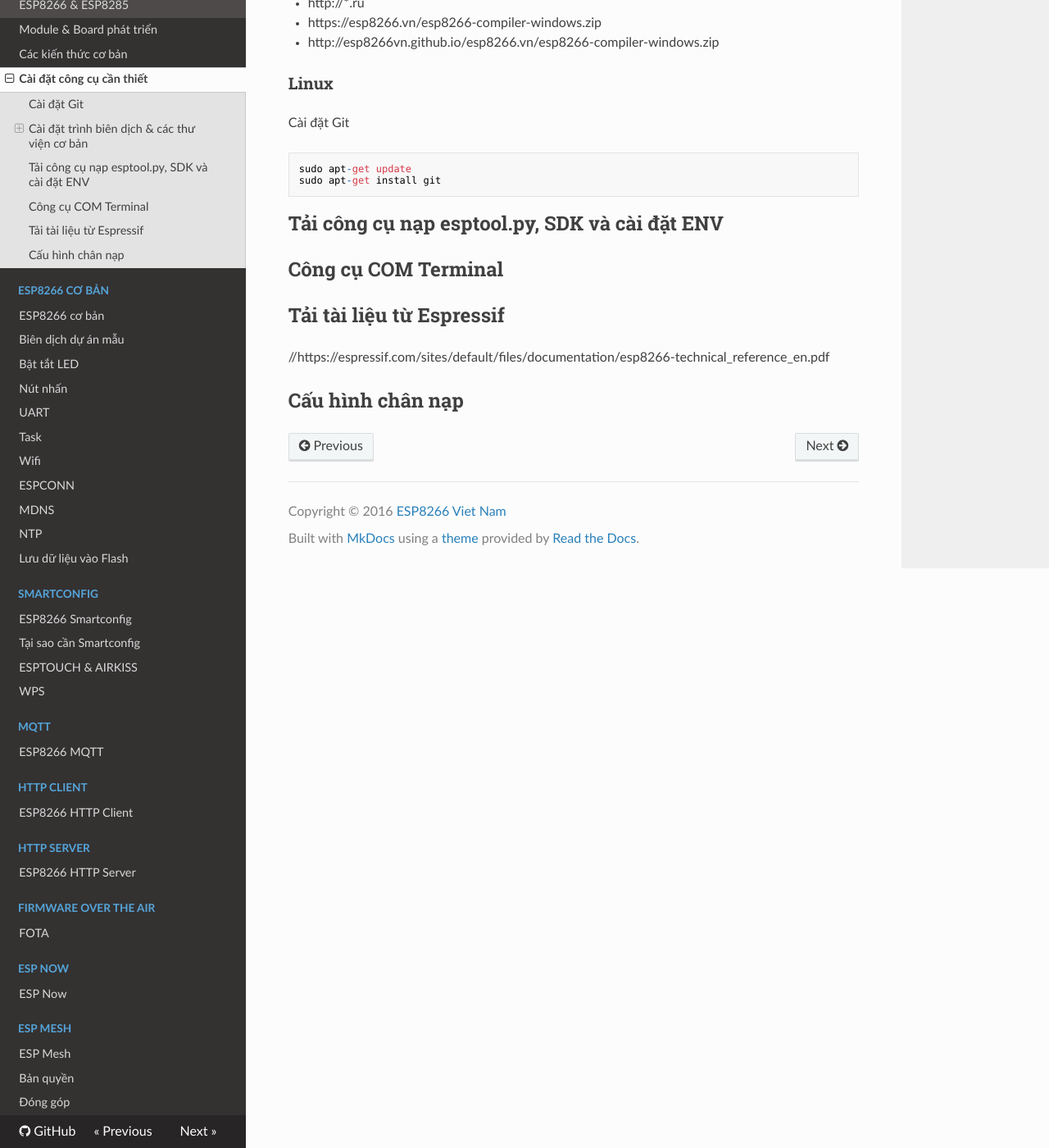
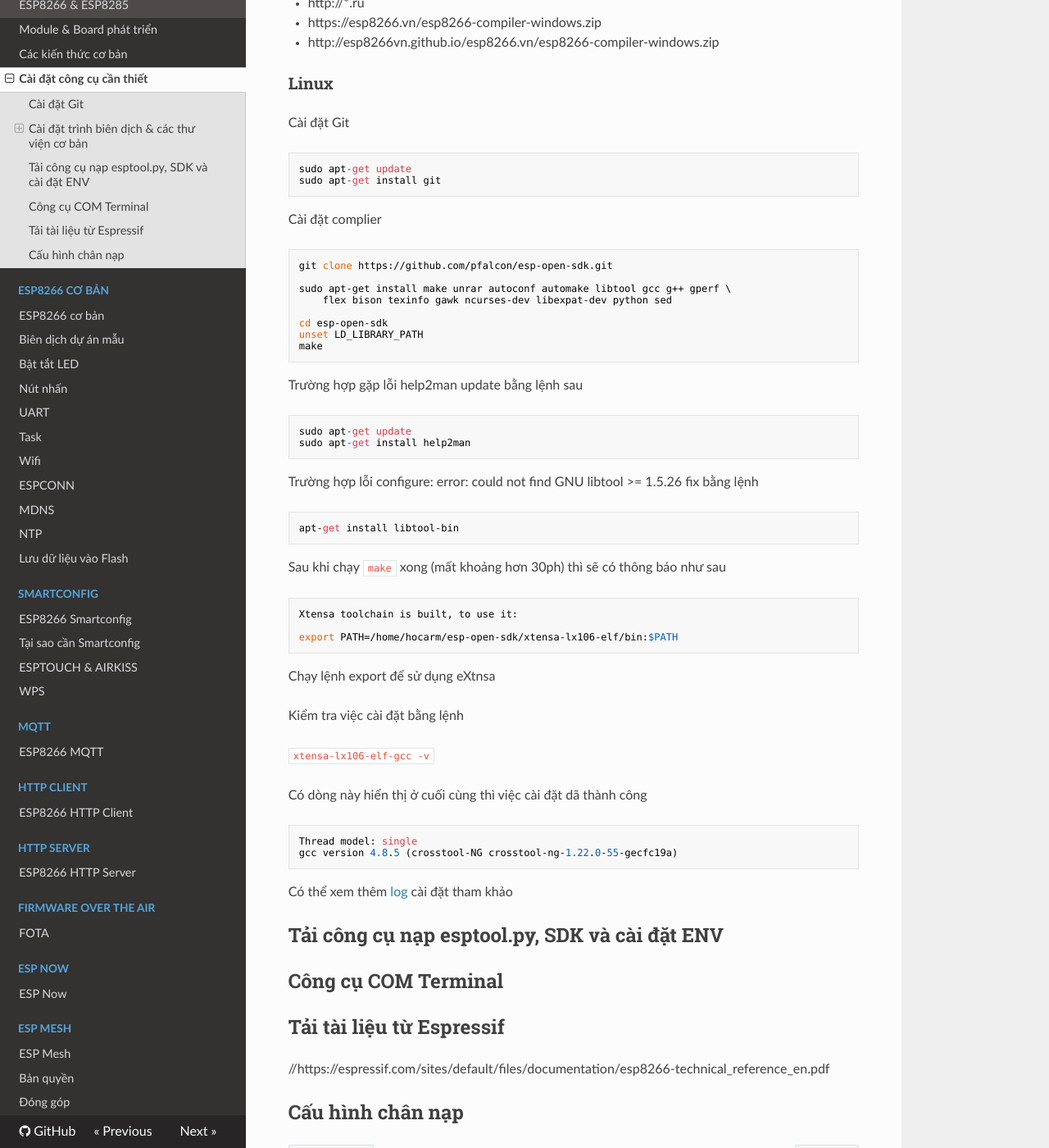
Before and after one commit to esp8266vn/esp8266.vn, an MkDocs documentation site: the page built from docs/00-introduction/05-setup-env.md, in a window 1280 px wide and 1400 px high, scrolled down 1729 px. Shown: the whole window at 82% size. Built offline with MkDocs 1.6.1, drawn with Linux system fonts in a browser that asks for light colours; nearby versions of some CDN libraries; old or Windows-style settings are respelled for this version of MkDocs.

Commit message:
Update install ubuntu

````diff
--- a/docs/00-introduction/05-setup-env.md
+++ b/docs/00-introduction/05-setup-env.md
@@ -89,6 +89,52 @@ sudo apt-get update
 sudo apt-get install git
 ```
 
+Cài đặt complier
+```
+git clone https://github.com/pfalcon/esp-open-sdk.git
+
+sudo apt-get install make unrar autoconf automake libtool gcc g++ gperf \
+    flex bison texinfo gawk ncurses-dev libexpat-dev python sed
+
+cd esp-open-sdk
+unset LD_LIBRARY_PATH
+make
+```
+
+Trường hợp gặp lỗi help2man update bằng lệnh sau
+```
+sudo apt-get update
+sudo apt-get install help2man
+```
+
+Trường hợp lỗi configure: error: could not find GNU libtool >= 1.5.26 fix bằng lệnh
+```
+apt-get install libtool-bin
+```
+
+Sau khi chạy `make` xong (mất khoảng hơn 30ph) thì sẽ có thông báo như sau
+```
+Xtensa toolchain is built, to use it:
+
+export PATH=/home/hocarm/esp-open-sdk/xtensa-lx106-elf/bin:$PATH
+```
+
+Chạy lệnh export để sử dụng eXtnsa
+
+Kiểm tra việc cài đặt bằng lệnh
+
+`xtensa-lx106-elf-gcc -v`
+
+Có dòng này hiển thị ở cuối cùng thì việc cài đặt dã thành công
+
+```
+Thread model: single
+gcc version 4.8.5 (crosstool-NG crosstool-ng-1.22.0-55-gecfc19a)
+```
+
+Có thể xem thêm [log](http://pastebin.com/3SEJTNqT) cài đặt tham khảo
+
+
 ## Tải công cụ nạp esptool.py, SDK và cài đặt ENV
 
 ## Công cụ COM Terminal
````
